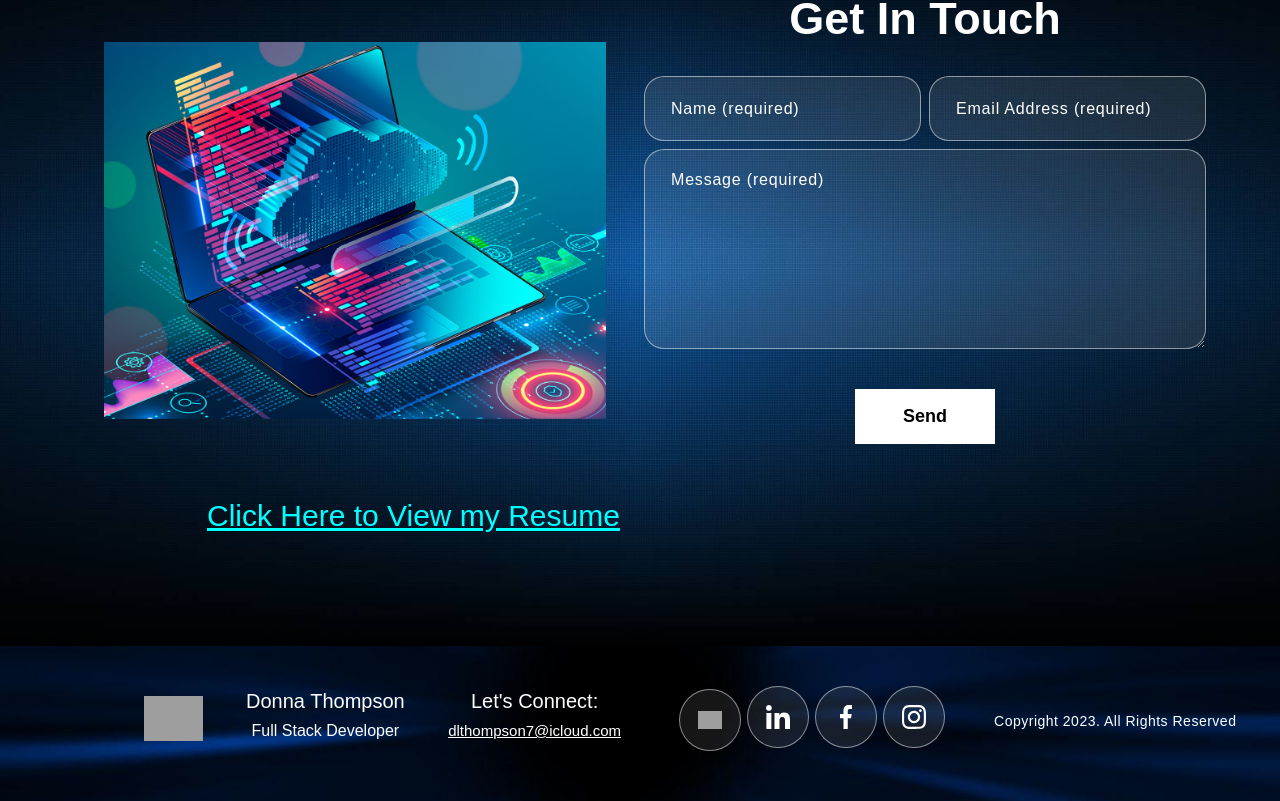
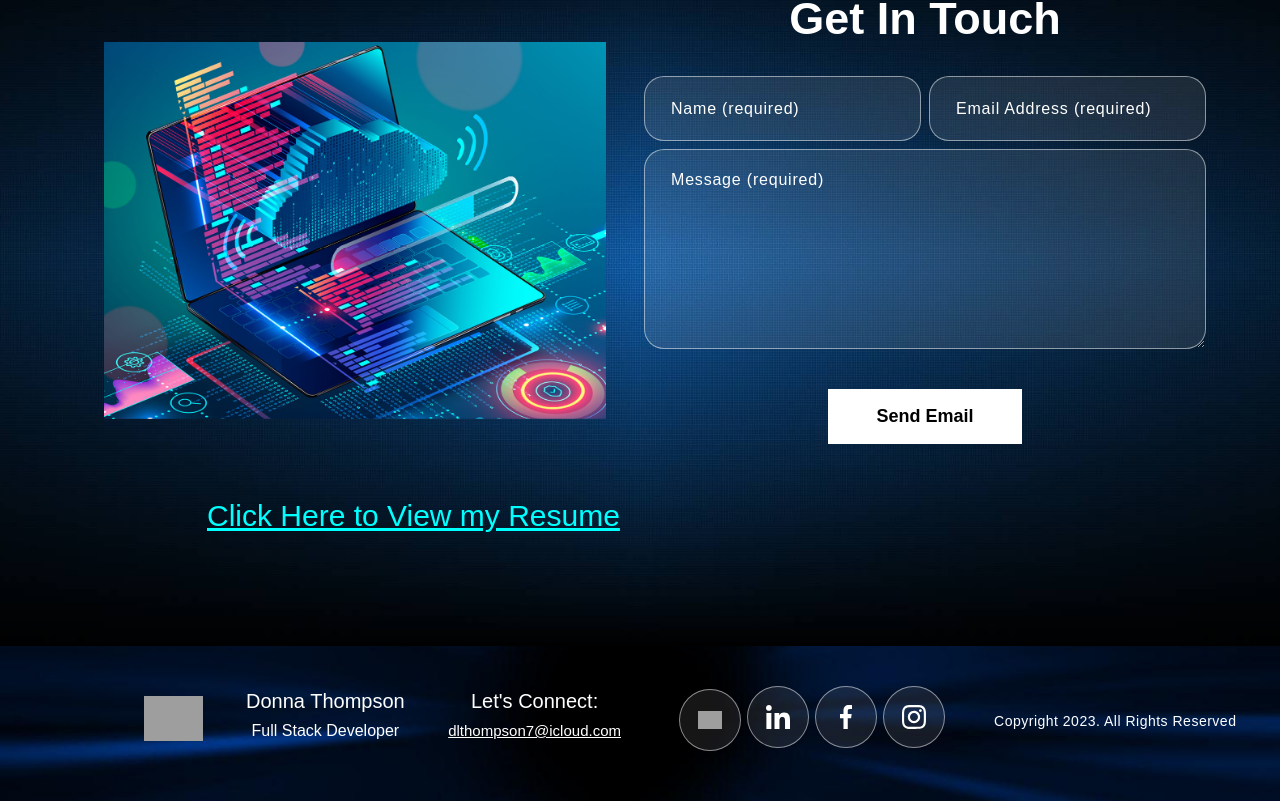
Before and after one commit to DonnaThompson7/DThompson-Portfolio, a React (Create React App) app: page / in a window 1280 px wide. Shown: the part 2802-3603 px from the top of the page. Built offline with nearby package versions, Linux system fonts and the light colour scheme; grey boxes are pictures that could not be loaded; the HTML template or start-up script is replaced by a standard one.

Commit message:
improved Send Email button label

```diff
--- a/src/components/Contact.js
+++ b/src/components/Contact.js
@@ -11,7 +11,7 @@ export const Contact = () => {
     message: ''
   }
   const [formDetails, setFormDetails] = useState(formInitialDetails);
-  const [buttonText, setButtonText] = useState('Send');
+  const [buttonText, setButtonText] = useState('Send Email');
   const [status, setStatus] = useState({});
 
   const onFormUpdate = (category, value) => {
@@ -39,7 +39,7 @@ export const Contact = () => {
   const handleSubmit = async (e) => {
     e.preventDefault();
     if (formDetails.name && formDetails.email && formDetails.message) {
-          setButtonText("Sending...");
+          setButtonText("Sending email...");
           let response = await fetch("http://localhost:5000/contact", {
             method: "POST",
             headers: {
@@ -47,7 +47,7 @@ export const Contact = () => {
             },
             body: JSON.stringify(formDetails),
           });
-          setButtonText("Send");
+          setButtonText("Send Email");
           let result = await response.json();
           setFormDetails(formInitialDetails);
           if (result.code == 200) {
```
